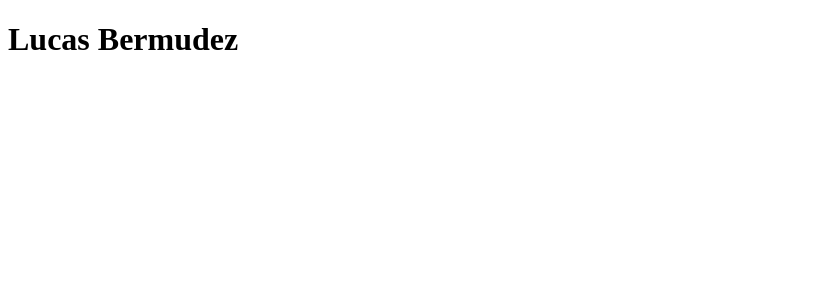
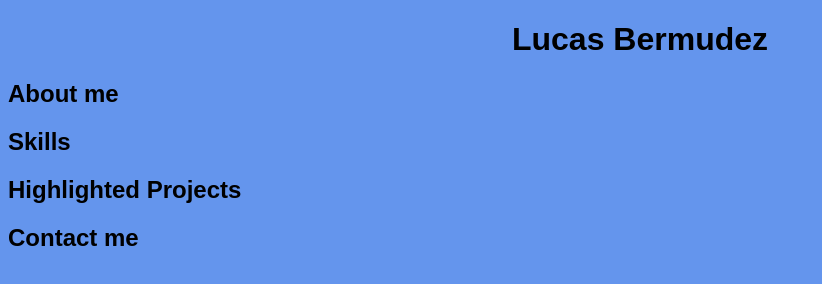
Before and after one commit to Bermudez1906/Bermudez1906.github.io, a plain HTML site: page index.html in a window 1280 px wide. Shown: the whole page, without its empty margins (0-822 px from the left). Drawn offline with Linux system fonts and the light colour scheme.

Commit message:
Adding style

```diff
--- a/index.html
+++ b/index.html
@@ -1,9 +1,30 @@
 <!DOCTYPE html><html>
 <head>
     <title>CSCE 190: Lucas Bermudez</title>
+    <link rel="stylesheet" href="style.css">
 </head>
 <body>
     <h1>Lucas Bermudez</h1>
+    <div class="about">
+        <h2>About me</h2>
+        <p></p>
+    </div>
+
+    <div class="skills">
+        <h2>Skills</h2>
+    </div>
+
+    <div class="projects">
+        <h2>Highlighted Projects</h2>
+    </div>
+
+    <div class="skills">
+        <h2>Contact me</h2>
+    </div>
+
+
+
+
 </body>
 
 </html>
--- /dev/null
+++ b/style.css
@@ -0,0 +1,8 @@
+body {
+background:cornflowerblue;
+font-family: Arial, helvetica, sans-serif;
+}
+h1{
+    color:black;
+    text-align:center;
+}
```
